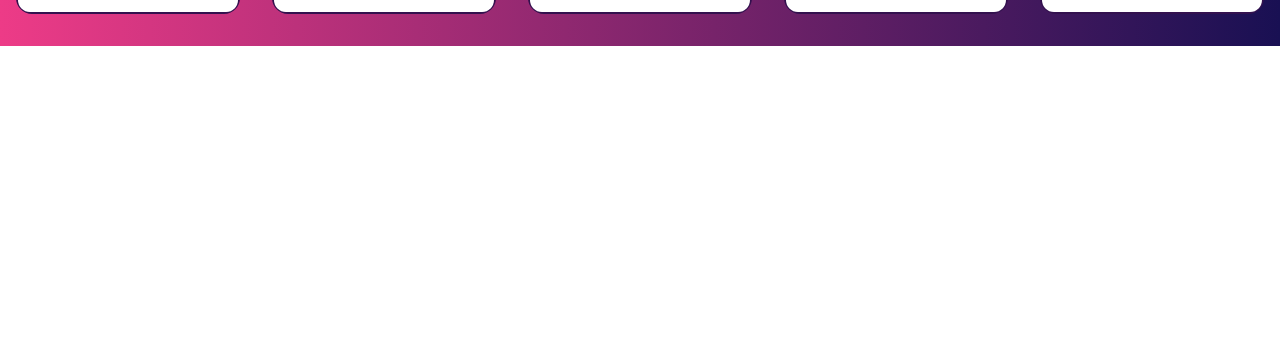
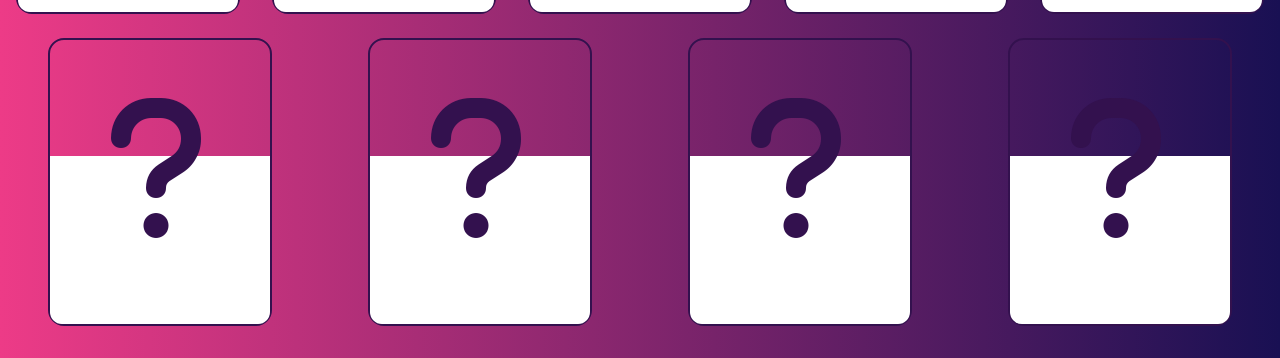
Before and after one commit to worthy-overworld/-worthy-overworld, a website: page index.html in a window 1280 px wide. Shown: the part 1458-1816 px from the top of the page. Before the commit the page ends 1504 px from the top, so only its background shows below. Drawn offline with Linux system fonts and the light colour scheme.

Commit message:
added 4 more compts

```diff
--- a/index.html
+++ b/index.html
@@ -281,6 +281,66 @@
                     <img src="https://pbs.twimg.com/profile_images/1633481947258277892/7BMycgwt_400x400.jpg" class="rounded-full self-center h-24  w-24" alt="akiii345">
                 </div>
             </div>
+                        <!-- Empty boxes with question markss -->
+
+            <div class="relative flex justify-between border-[#33114e] flex-col border-2 h-72 w-56  mt-6 mx-auto rounded-2xl">
+                <div class="bg-transparent h-2/3 p-3 "></div>
+                <div class="bg-white h-full p-3 rounded-b-xl">
+                    <!-- <h3 class="text-center font-mono text-lg mt-6"><a href="https://twitter.com/sonofagboolaa">@sonofagboolaa</a></h3> -->
+                    <!-- <span class="text-xs font-mono ">For your unrivaled creativity and kindness in making CUSTOM Overworld banners for the community...                          -->
+                        </span>
+                </div>
+                <!-- <div class="flex justify-center absolute top-4 left-14 items-center rounded-full border-4 h-28 w-28 bg-white  border-[#33114e]"> -->
+                <div class="flex justify-center absolute top-12 left-14 items-center">
+                    <!-- <img src="https://pbs.twimg.com/profile_images/1633481947258277892/7BMycgwt_400x400.jpg" class="rounded-full self-center h-24  w-24" alt="akiii345"> -->
+                    <i class="fa fa-10x fa-question self-center  text-[#33114e]" aria-hidden="true"></i>
+                </div>
+            </div>
+
+
+            <div class="relative flex justify-between border-[#33114e] flex-col border-2 h-72 w-56  mt-6 mx-auto rounded-2xl">
+                <div class="bg-transparent h-2/3 p-3 "></div>
+                <div class="bg-white h-full p-3 rounded-b-xl">
+                    <!-- <h3 class="text-center font-mono text-lg mt-6"><a href="https://twitter.com/sonofagboolaa">@sonofagboolaa</a></h3> -->
+                    <!-- <span class="text-xs font-mono ">For your unrivaled creativity and kindness in making CUSTOM Overworld banners for the community...                          -->
+                        </span>
+                </div>
+                <!-- <div class="flex justify-center absolute top-4 left-14 items-center rounded-full border-4 h-28 w-28 bg-white  border-[#33114e]"> -->
+                <div class="flex justify-center absolute top-12 left-14 items-center">
+                    <!-- <img src="https://pbs.twimg.com/profile_images/1633481947258277892/7BMycgwt_400x400.jpg" class="rounded-full self-center h-24  w-24" alt="akiii345"> -->
+                    <i class="fa fa-10x fa-question self-center  text-[#33114e]" aria-hidden="true"></i>
+                </div>
+            </div>
+
+
+            <div class="relative flex justify-between border-[#33114e] flex-col border-2 h-72 w-56  mt-6 mx-auto rounded-2xl">
+                <div class="bg-transparent h-2/3 p-3 "></div>
+                <div class="bg-white h-full p-3 rounded-b-xl">
+                    <!-- <h3 class="text-center font-mono text-lg mt-6"><a href="https://twitter.com/sonofagboolaa">@sonofagboolaa</a></h3> -->
+                    <!-- <span class="text-xs font-mono ">For your unrivaled creativity and kindness in making CUSTOM Overworld banners for the community...                          -->
+                        </span>
+                </div>
+                <!-- <div class="flex justify-center absolute top-4 left-14 items-center rounded-full border-4 h-28 w-28 bg-white  border-[#33114e]"> -->
+                <div class="flex justify-center absolute top-12 left-14 items-center">
+                    <!-- <img src="https://pbs.twimg.com/profile_images/1633481947258277892/7BMycgwt_400x400.jpg" class="rounded-full self-center h-24  w-24" alt="akiii345"> -->
+                    <i class="fa fa-10x fa-question self-center  text-[#33114e]" aria-hidden="true"></i>
+                </div>
+            </div>
+
+
+            <div class="relative flex justify-between border-[#33114e] flex-col border-2 h-72 w-56  mt-6 mx-auto rounded-2xl">
+                <div class="bg-transparent h-2/3 p-3 "></div>
+                <div class="bg-white h-full p-3 rounded-b-xl">
+                    <!-- <h3 class="text-center font-mono text-lg mt-6"><a href="https://twitter.com/sonofagboolaa">@sonofagboolaa</a></h3> -->
+                    <!-- <span class="text-xs font-mono ">For your unrivaled creativity and kindness in making CUSTOM Overworld banners for the community...                          -->
+                        </span>
+                </div>
+                <!-- <div class="flex justify-center absolute top-4 left-14 items-center rounded-full border-4 h-28 w-28 bg-white  border-[#33114e]"> -->
+                <div class="flex justify-center absolute top-12 left-14 items-center">
+                    <!-- <img src="https://pbs.twimg.com/profile_images/1633481947258277892/7BMycgwt_400x400.jpg" class="rounded-full self-center h-24  w-24" alt="akiii345"> -->
+                    <i class="fa fa-10x fa-question self-center  text-[#33114e]" aria-hidden="true"></i>
+                </div>
+            </div>
 
 
             <div class="relative flex justify-between border-[#33114e] flex-col border-2 h-72 w-56  mt-6 mx-auto rounded-2xl">
```
